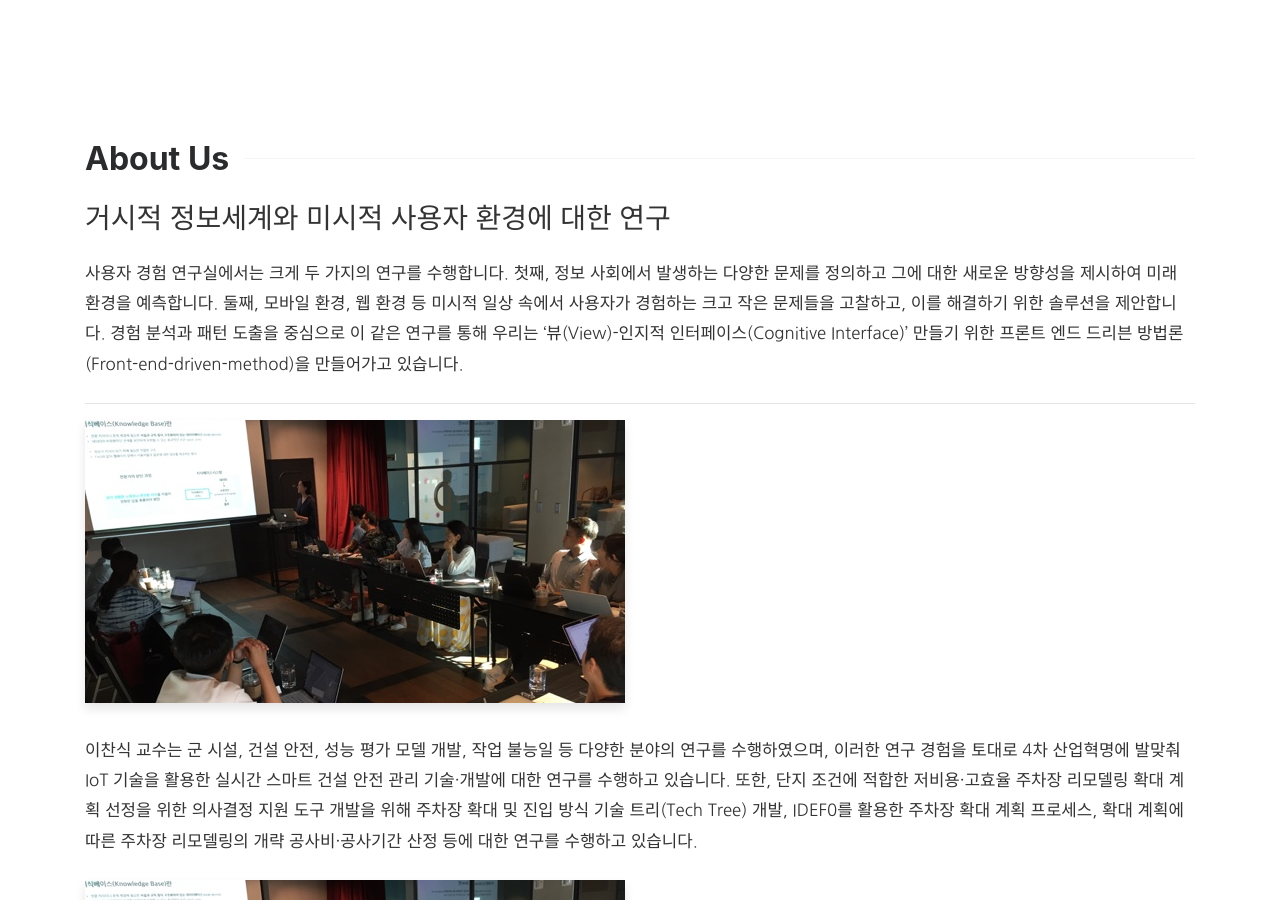
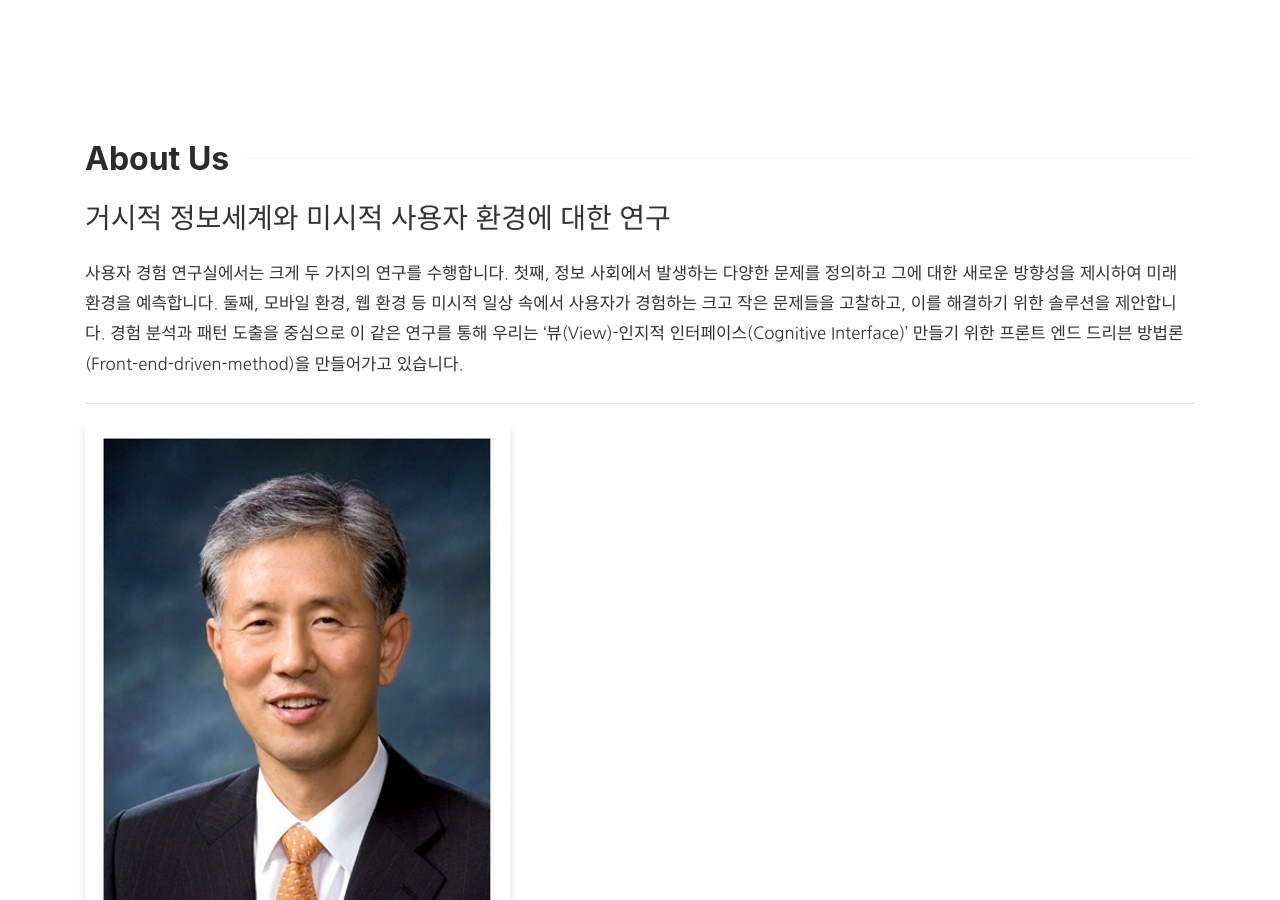
Before and after one commit to INUCEM2/INUCEM2.github.io, a Jekyll site: the page built from about.md, in a window 1280 px wide and 900 px high. Built offline with Jekyll 4.4.1, drawn with Linux system fonts in a browser that asks for light colours.

Commit message:
Update about.md

```diff
--- a/about.md
+++ b/about.md
@@ -9,14 +9,18 @@
 
 <hr>
 
-<img src="{{site.baseurl}}/assets/images/project/2018/chatbot/02.jpg">
+<img src="{{site.baseurl}}/assets/images/people/chansiklee.jpg">
 
 이찬식 교수는 군 시설, 건설 안전, 성능 평가 모델 개발, 작업 불능일 등 다양한 분야의 연구를 수행하였으며, 이러한 연구 경험을 토대로 4차 산업혁명에 발맞춰 IoT 기술을 활용한 실시간 스마트 건설 안전 관리 기술·개발에 대한 연구를 수행하고 있습니다. 또한, 단지 조건에 적합한 저비용·고효율 주차장 리모델링 확대 계획 선정을 위한 의사결정 지원 도구 개발을 위해 주차장 확대 및 진입 방식 기술 트리(Tech Tree) 개발, IDEF0를 활용한 주차장 확대 계획 프로세스, 확대 계획에 따른 주차장 리모델링의 개략 공사비·공사기간 산정 등에 대한 연구를 수행하고 있습니다.
 
-<img src="{{site.baseurl}}/assets/images/project/2018/chatbot/02.jpg">
+<hr>
+
+<img src="{{site.baseurl}}/assets/images/people/taewankim.gif">
 
 김태완 교수는 성능, 시뮬레이션 기반 및 인공 지능 (artificial intelligence : AI) 기반의 접근 방식을 통해 건물 전체 Life-cycle 관리의 기능적, 실질적 혁신을 위한 연구를 진행하고 있으며, 가상 설계 및 구축(virtual design and construction : VDC)과 빌딩 정보 모델링(BIM) 이론을 통해 정보의 시각화, 통합, 자동화를 실현하고 있습니다. 또한 VDC의 프레임 워크를 사용하여 지속 가능한 건축과 건설의 성능 향상을 목적으로 다양한 건축 요소 (i.e., 프로세스, 조직, 생산 요소) 사이의 관계를 탐구하고 형식화하는 연구 분야에 앞장서 있으며 많은 관련 연구 경험에 따른 노하루를 축적하고 있습니다.
 
-<img src="{{site.baseurl}}/assets/images/project/2018/chatbot/02.jpg">
+<hr>
+
+<img src="{{site.baseurl}}/assets/images/people/chungwankoo.gif">
 
 구충완 교수는 공간에서 재실자 행동 · 생체반응, 실내환경 · 에너지효율에 대한 진단 · 예측을 위한 인텔리전트 시설경영(intelligent Facility Management) 전략에 대한 연구를 수행하고 있습니다. 이를 위하여 사물인터넷 센서 네트워크, 실시간 빅데이터 분석, 인공지능 기반 예측, 디지털 트윈 기술, 몰입형 가상/혼합현실, 생체반응(신경 · 생리심리) 등 다양한 스마트 건축기술과 최신 컴퓨팅 기술을 활용하며 노하우를 축적하고 있습니다.
```
